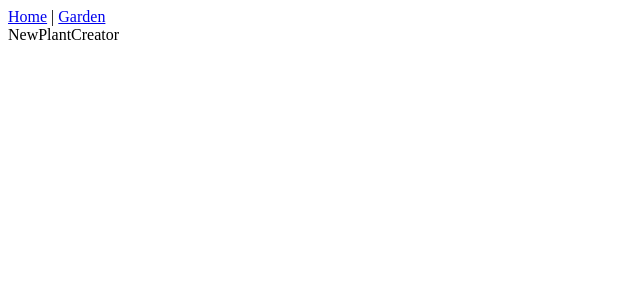
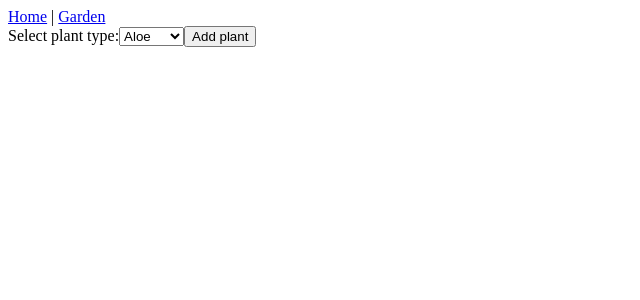
Before and after one commit to KT-GitHub-code/GardenApp-FrontEnd, a React (Create React App) app: page /garden/newplant in a window 1280 px wide. Shown: the top 300 px of the page, without its empty margins (0-640 px from the left). Built offline with nearby package versions, Linux system fonts and the light colour scheme.

Commit message:
Add form with select to NewPlantCreator

```diff
--- a/src/NewPlantCreator.js
+++ b/src/NewPlantCreator.js
@@ -1,8 +1,28 @@
-import React from 'react'
+import React, { useState } from 'react'
 
 const NewPlantCreator = () => {
+
+  const [myPlant, setMyPlant] = useState("ALOE");
+
+  const handleChange = (event) => {
+    setMyPlant(event.target.value)
+  }
+
+  const handleSubmit = (event) => {
+    event.preventDefault();
+    alert(`Your new ${myPlant} plant was sent to your Garden!`)
+  }
+
   return (
-    <div>NewPlantCreator</div>
+    <form onSubmit={handleSubmit}>
+      <label>Select plant type:
+        <select value={myPlant} onChange={handleChange}>
+          <option selected value="ALOE">Aloe</option>
+          <option value="SEDUM" selected>Sedum</option>
+        </select>
+      </label>
+      <button type='submit'>Add plant</button>
+    </form>
   )
 }
 
```
